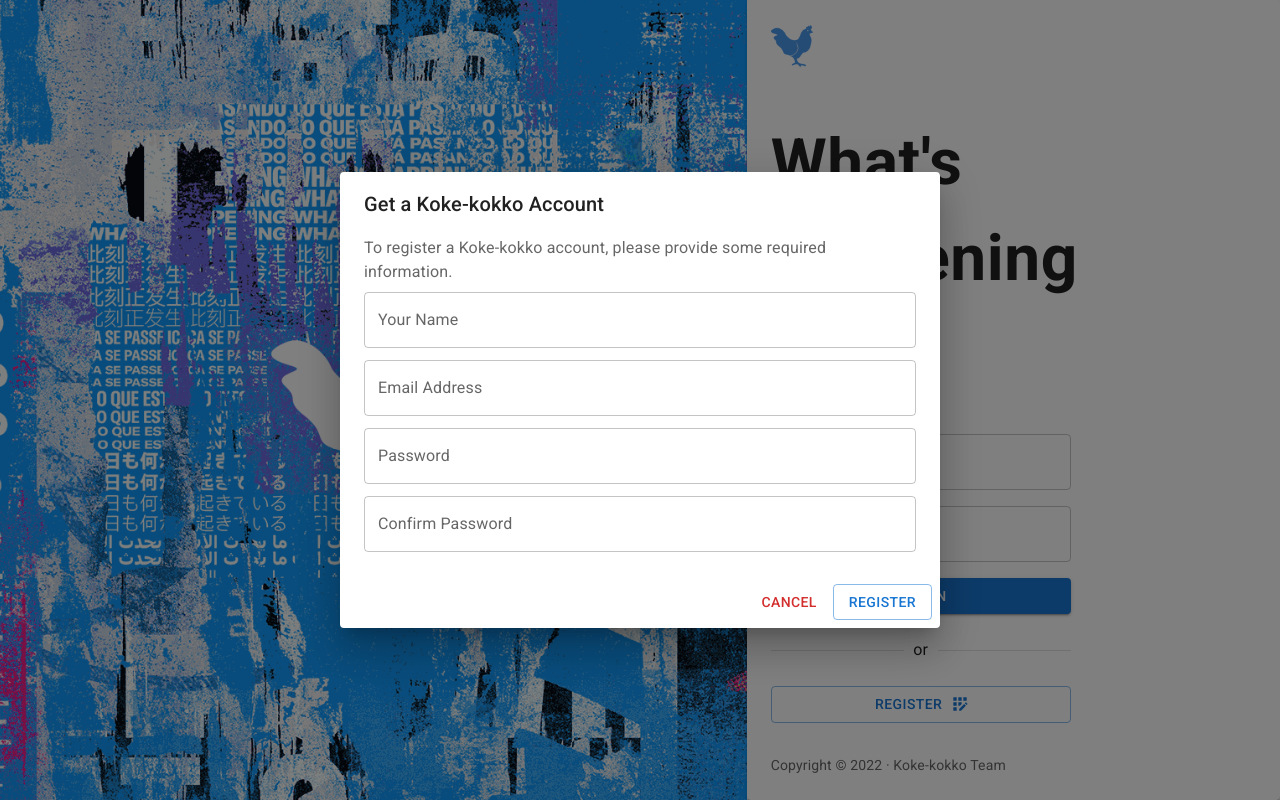
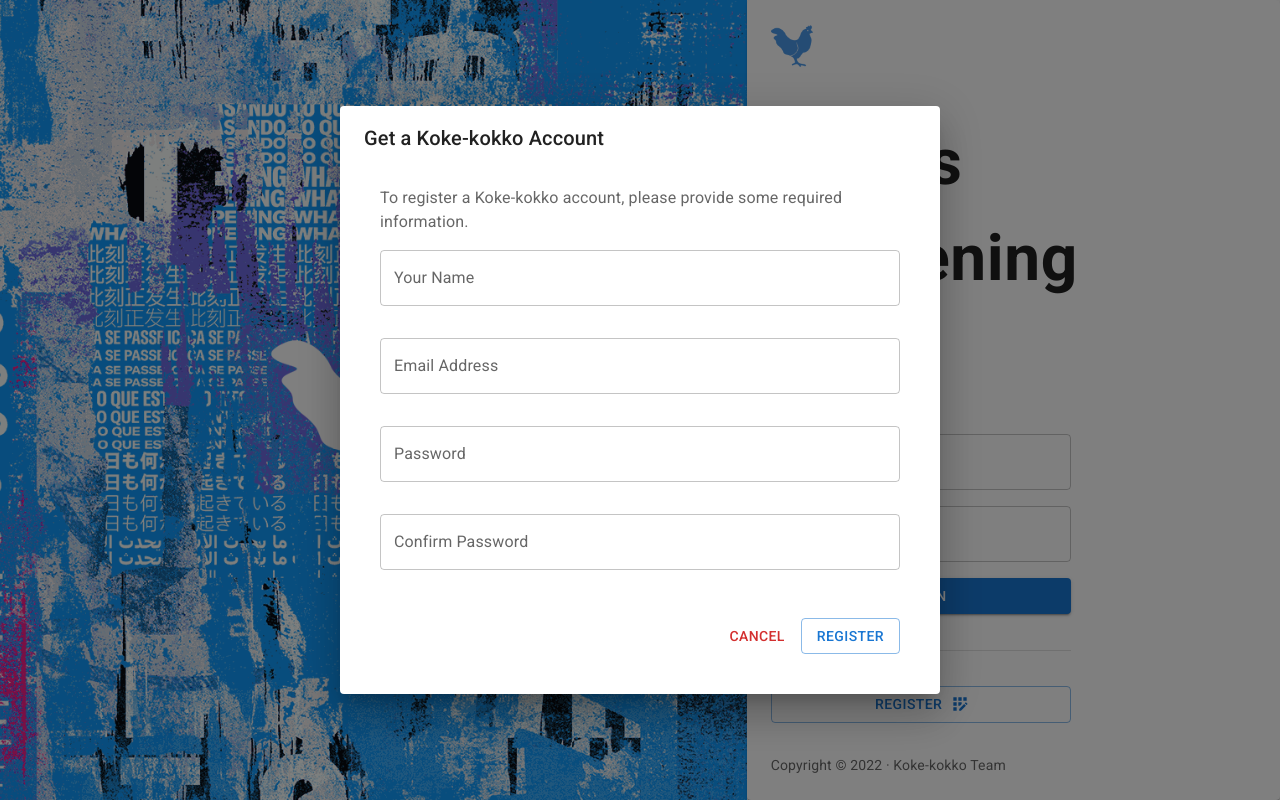
Before and after one commit to 0583/gool, a React (Create React App) app in the folder koke-kokko/: page / in a window 1280 px wide. Both pictures are taken after a click on the button "REGISTER". Built offline with nearby package versions, Linux system fonts and the light colour scheme.

Commit message:
[fix] make it a little less crowded

```diff
--- a/koke-kokko/src/views/RegisterDialog.tsx
+++ b/koke-kokko/src/views/RegisterDialog.tsx
@@ -12,7 +12,7 @@ function RegisterDialog(props: RegisterDialogProps) {
             <DialogTitle>
                 Get a Koke-kokko Account
             </DialogTitle>
-            <DialogContent>
+            <DialogContent sx={{ marginX: 2, marginTop: 2, marginBottom: -2 }}>
                 <DialogContentText>
                     To register a Koke-kokko account, please provide some required information.
                 </DialogContentText>
@@ -23,6 +23,7 @@ function RegisterDialog(props: RegisterDialogProps) {
                     label="Your Name"
                     fullWidth
                     variant="outlined"
+                    sx={{ marginY: 2}}
                 />
                 <TextField
                     autoFocus
@@ -32,6 +33,7 @@ function RegisterDialog(props: RegisterDialogProps) {
                     type="email"
                     fullWidth
                     variant="outlined"
+                    sx={{ marginY: 2}}
                 />
 
                 <TextField
@@ -42,6 +44,7 @@ function RegisterDialog(props: RegisterDialogProps) {
                     type="password"
                     fullWidth
                     variant="outlined"
+                    sx={{ marginY: 2}}
                 />
 
                 <TextField
@@ -52,9 +55,10 @@ function RegisterDialog(props: RegisterDialogProps) {
                     type="password"
                     fullWidth
                     variant="outlined"
+                    sx={{ marginTop: 2 }}
                 />
             </DialogContent>
-            <DialogActions>
+            <DialogActions sx={{ margin: 4 }}>
                 <Button color="error" onClick={ () => { props.setOpen(false) }}>Cancel</Button>
                 <Button variant="outlined" onClick={ () => { props.setOpen(false) }}>Register</Button>
             </DialogActions>
```
